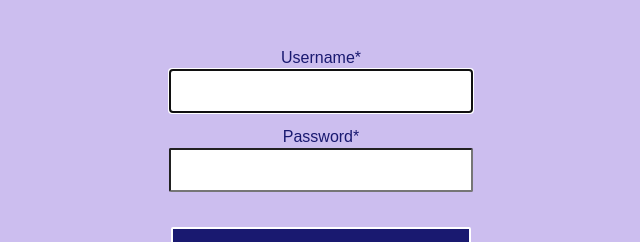
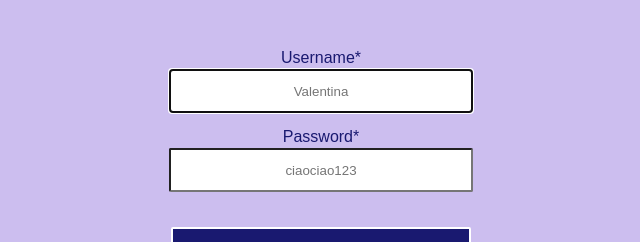
Before and after one commit to ValeVent/log-in-con-registrazione-nuovo-utente, a plain HTML site: page index.html in a window 1280 px wide. Shown: the part 138-380 px from the top of the page, without its empty margins (329-969 px from the left). Drawn offline with Linux system fonts and the light colour scheme.

Commit message:
inseriti placeholder per accesso

```diff
--- a/index.html
+++ b/index.html
@@ -18,11 +18,11 @@
     <form id="loginForm" method="post">
       <div class="campo-form">
         <label for="username">Username*</label>
-        <input type="text" id="username" name="username" required autofocus />
+        <input type="text" placeholder="Valentina" id="username" name="username" required autofocus />
       </div>
       <div class="campo-form">
         <label for="password">Password*</label>
-        <input type="password" id="password" name="password" required />
+        <input type="password" placeholder="ciaociao123" id="password" name="password" required />
       </div>
       <div>
         <button id="btn" type="submit">Accedi</button>
```
